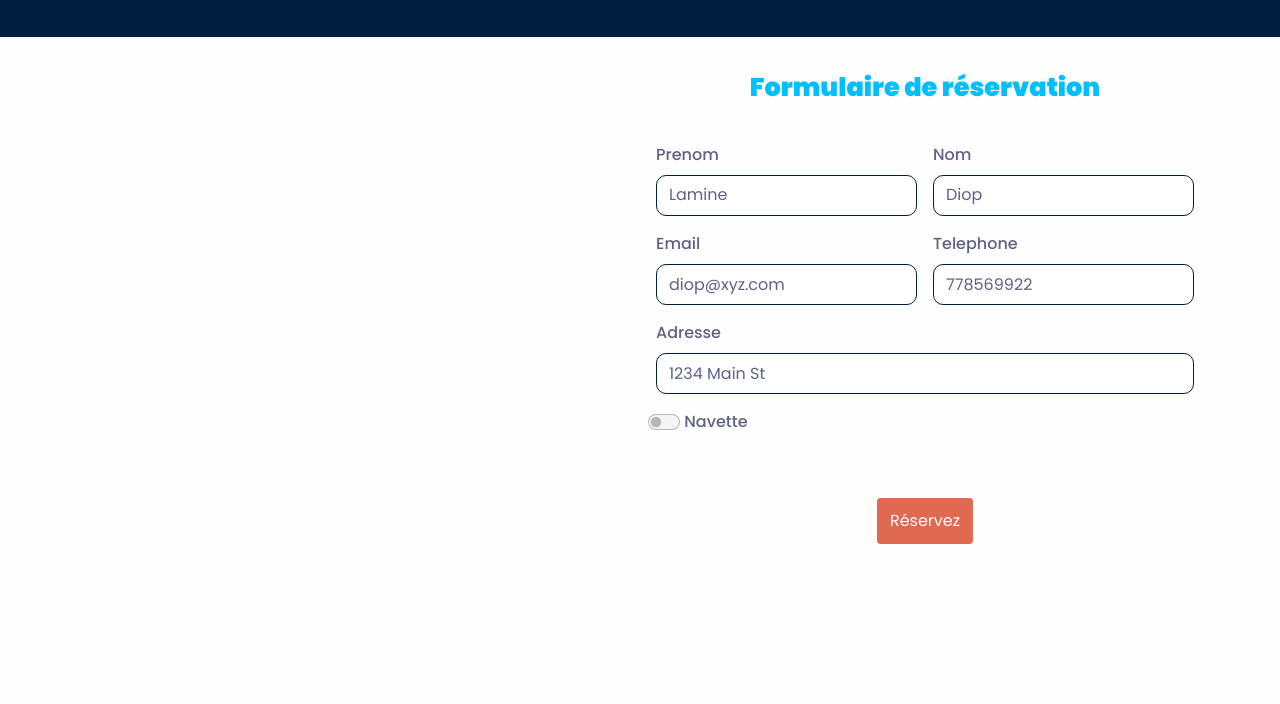
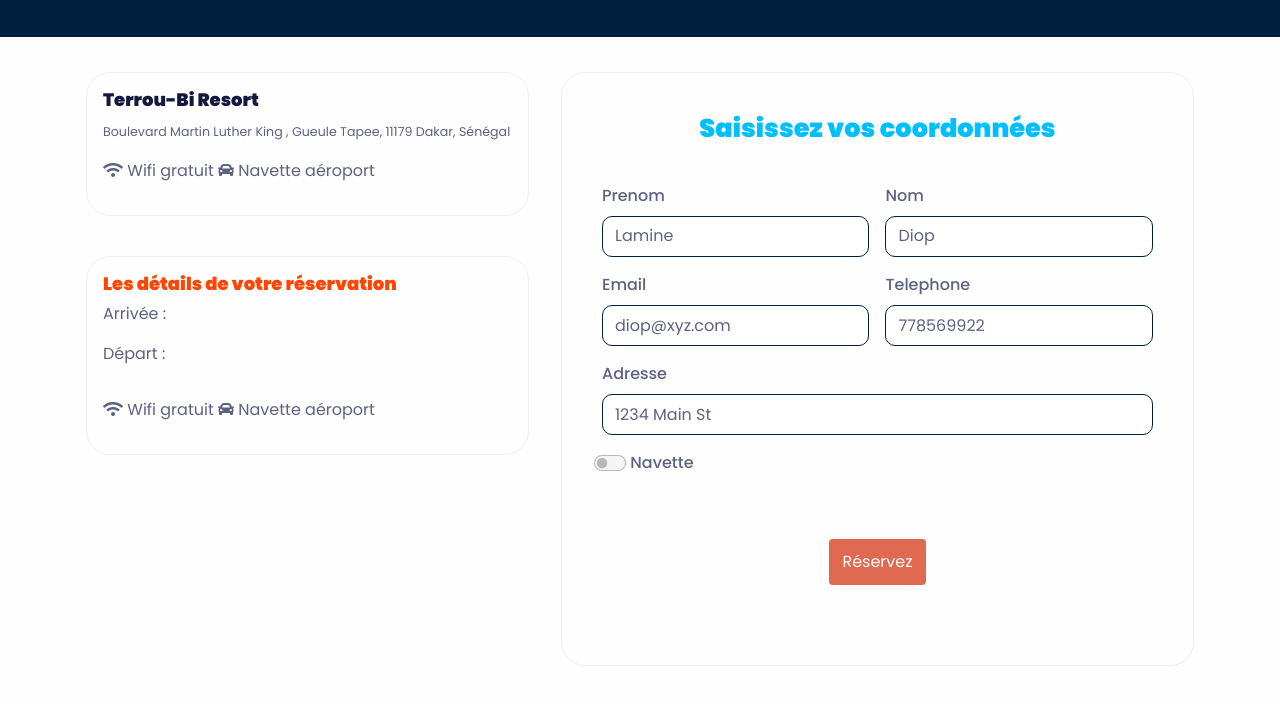
Before and after one commit to mld08/roamify-template, a plain HTML site: page reservation.html in a window 1280 px wide. Shown: the part 88-792 px from the top of the page. Drawn offline with nearby package versions, Linux system fonts and the light colour scheme.

Commit message:
Page reservation modified

```diff
--- a/reservation.html
+++ b/reservation.html
@@ -4,7 +4,7 @@
     <meta charset="UTF-8">
     <meta name="viewport" content="width=device-width, initial-scale=1.0">
     <title>Roamify</title>
-    <link rel="icon" href="assets/img/Favicon.png">
+    <link rel="shortcut icon" href="assets/img/Favicon.png" type="image/x-icon">
     <link rel="stylesheet" href="assets/css/theme.css">
     <link rel="stylesheet" href="assets/fontawesome/css/all.min.css">
     <link rel="stylesheet" href="assets/fontawesome/css/fontawesome.min.css">
@@ -40,11 +40,36 @@
 
             <div class="container">
                 <div class="row">
-                    <div class="col-md-6 mb-3">
-
+                    <div class="col-md-5 mb-3">
+                      <div class="card border mb-5">
+                        <div class="card-body">
+                          <h5 class="card-title">Terrou-Bi Resort</h5>
+                          <span class="fs--2">Boulevard Martin Luther King , Gueule Tapee, 11179 Dakar, Sénégal</span>
+                          <div class="my-3">
+                            <i class="fa fa-wifi"></i> <span>Wifi gratuit</span> <i class="fa fa-car"></i> Navette aéroport
+                          </div>
+                        </div>
+                      </div>
+                      <div class="card border">
+                        <div class="card-body">
+                          <h5 class="card-title color-2">Les détails de votre réservation</h5>
+                          <div class="row">
+                            <div class="">
+                              <p>Arrivée : </p>
+                            </div>
+                            <div class="">
+                              <p>Départ : </p>
+                            </div>
+                          </div>
+                          <div class="my-3">
+                            <i class="fa fa-wifi"></i> <span>Wifi gratuit</span> <i class="fa fa-car"></i> Navette aéroport
+                          </div>
+                        </div>
+                      </div>
                     </div>
-                    <div class="col-md-6 mb-3">
-                        <h2 class="text-center mb-5 color-1">Formulaire de réservation</h2>
+                    <div class="col-md-7 mb-3">
+                      <div class="card border p-5">
+                        <h2 class="text-center mb-5 color-1">Saisissez vos coordonnées</h2>
                         <form class="row g-3" action="" method="POST">
                             <!-- Champs pré-remplis à partir des détails de la recherche -->
                             <input type="hidden" name="start_date" value="{{ session('start_date') }}">
@@ -81,6 +106,7 @@
                               <button type="submit" class="btn btn-danger">Réservez</button>
                             </div>
                         </form>
+                      </div>
                     </div>
                 </div>
             </div>
```
